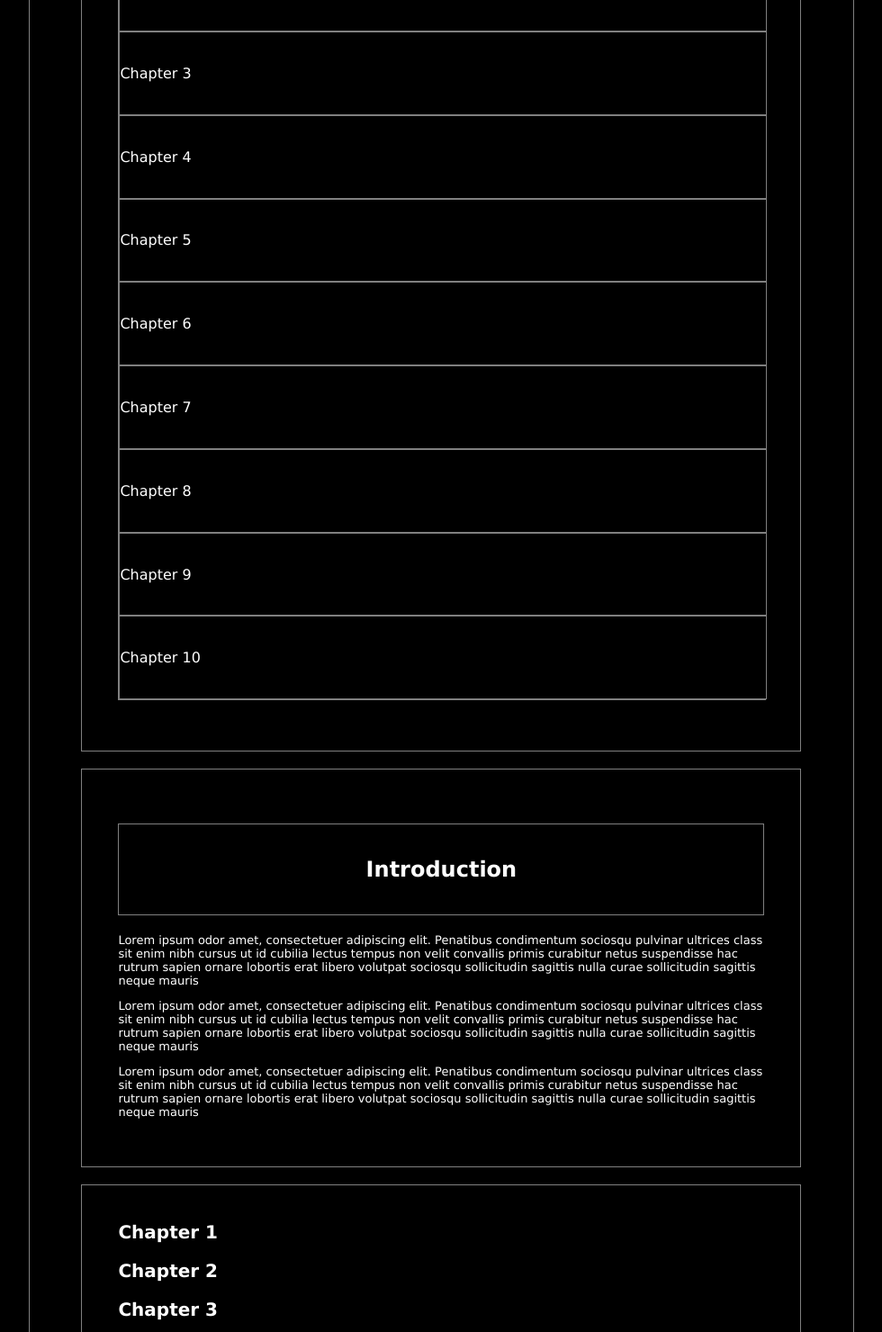
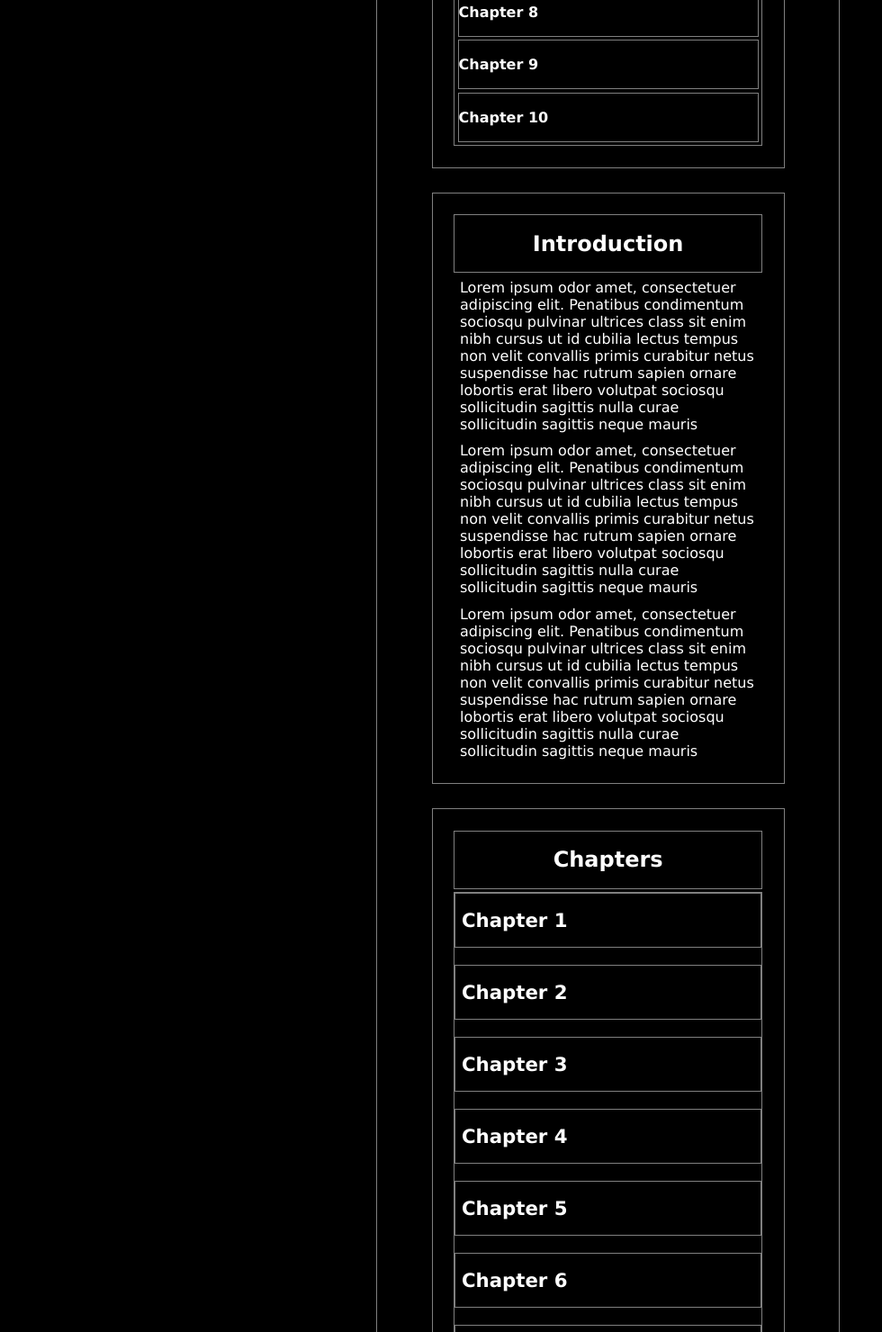
Before and after one commit to wallitimbiri/html-project, a plain HTML site: page index.html in a window 1280 px wide. Shown: the part 1320-2800 px from the top of the page at 90% size, without its empty margins (259-1239 px from the left). Drawn offline with Linux system fonts and the light colour scheme.

Commit message:
Add files via upload

```diff
--- a/index.html
+++ b/index.html
@@ -8,7 +8,7 @@
     </head>
 
     <body>
-        <h1>Title</h1>
+        <h1>Book Title</h1>
 <br />
         <section>
         <h2>Dedication</h2>
@@ -47,105 +47,99 @@
 <br />
 
 <section>
-  <div class="intro">
   <h2>Introduction</h2>
-  <p>Lorem ipsum odor amet, consectetuer adipiscing elit. Penatibus condimentum sociosqu pulvinar ultrices class sit enim nibh cursus ut id cubilia lectus tempus non velit convallis primis curabitur netus suspendisse hac rutrum sapien ornare lobortis erat libero volutpat sociosqu sollicitudin sagittis nulla curae sollicitudin sagittis neque mauris </p>
-  <p>Lorem ipsum odor amet, consectetuer adipiscing elit. Penatibus condimentum sociosqu pulvinar ultrices class sit enim nibh cursus ut id cubilia lectus tempus non velit convallis primis curabitur netus suspendisse hac rutrum sapien ornare lobortis erat libero volutpat sociosqu sollicitudin sagittis nulla curae sollicitudin sagittis neque mauris </p>
-  <p>Lorem ipsum odor amet, consectetuer adipiscing elit. Penatibus condimentum sociosqu pulvinar ultrices class sit enim nibh cursus ut id cubilia lectus tempus non velit convallis primis curabitur netus suspendisse hac rutrum sapien ornare lobortis erat libero volutpat sociosqu sollicitudin sagittis nulla curae sollicitudin sagittis neque mauris </p>
+    <div class="intro" id="introduction">
+      <p>Lorem ipsum odor amet, consectetuer adipiscing elit. Penatibus condimentum sociosqu pulvinar ultrices class sit enim nibh cursus ut id cubilia lectus tempus non velit convallis primis curabitur netus suspendisse hac rutrum sapien ornare lobortis erat libero volutpat sociosqu sollicitudin sagittis nulla curae sollicitudin sagittis neque mauris </p>
+      <p>Lorem ipsum odor amet, consectetuer adipiscing elit. Penatibus condimentum sociosqu pulvinar ultrices class sit enim nibh cursus ut id cubilia lectus tempus non velit convallis primis curabitur netus suspendisse hac rutrum sapien ornare lobortis erat libero volutpat sociosqu sollicitudin sagittis nulla curae sollicitudin sagittis neque mauris </p>
+      <p>Lorem ipsum odor amet, consectetuer adipiscing elit. Penatibus condimentum sociosqu pulvinar ultrices class sit enim nibh cursus ut id cubilia lectus tempus non velit convallis primis curabitur netus suspendisse hac rutrum sapien ornare lobortis erat libero volutpat sociosqu sollicitudin sagittis nulla curae sollicitudin sagittis neque mauris </p>
   </div>
   </section>
 <br />
 <section>
-<div class="chapter">
+  <h2>Chapters</h2>
+  <div class="chapters">
+
+    <div class="chapter" id="chapter1">
 <button type="button" class="collapsible">Chapter 1</button>
 <div class="content">
   <p>Lorem ipsum dolor sit amet, consectetur adipisicing elit, sed do eiusmod tempor incididunt ut labore et dolore magna aliqua. Ut enim ad minim veniam, quis nostrud exercitation ullamco laboris nisi ut aliquip ex ea commodo consequat.</p>
 </div>
 </div>
-
 <br />
 
-<div class="chapter">
+    <div class="chapter" id="chapter2">
 <button type="button" class="collapsible">Chapter 2</button>
 <div class="content">
   <p>Lorem ipsum dolor sit amet, consectetur adipisicing elit, sed do eiusmod tempor incididunt ut labore et dolore magna aliqua. Ut enim ad minim veniam, quis nostrud exercitation ullamco laboris nisi ut aliquip ex ea commodo consequat.</p>
 </div>
 </div>
-
 <br />
 
-<div class="chapter">
+    <div class="chapter" id="chapter3">
 <button type="button" class="collapsible">Chapter 3</button>
 <div class="content">
   <p>Lorem ipsum dolor sit amet, consectetur adipisicing elit, sed do eiusmod tempor incididunt ut labore et dolore magna aliqua. Ut enim ad minim veniam, quis nostrud exercitation ullamco laboris nisi ut aliquip ex ea commodo consequat.</p>
 </div>
 </div>
-
 <br />
 
-<div class="chapter">
+    <div class="chapter" id="chapter4">
 <button type="button" class="collapsible">Chapter 4</button>
 <div class="content">
   <p>Lorem ipsum dolor sit amet, consectetur adipisicing elit, sed do eiusmod tempor incididunt ut labore et dolore magna aliqua. Ut enim ad minim veniam, quis nostrud exercitation ullamco laboris nisi ut aliquip ex ea commodo consequat.</p>
 </div>
 </div>
-
 <br />
 
-<div class="chapter">
+    <div class="chapter" id="chapter5">
 <button type="button" class="collapsible">Chapter 5</button>
 <div class="content">
   <p>Lorem ipsum dolor sit amet, consectetur adipisicing elit, sed do eiusmod tempor incididunt ut labore et dolore magna aliqua. Ut enim ad minim veniam, quis nostrud exercitation ullamco laboris nisi ut aliquip ex ea commodo consequat.</p>
 </div>
 </div>
-
 <br />
 
-<div class="chapter">
+    <div class="chapter" id="chapter6">
 <button type="button" class="collapsible">Chapter 6</button>
 <div class="content">
   <p>Lorem ipsum dolor sit amet, consectetur adipisicing elit, sed do eiusmod tempor incididunt ut labore et dolore magna aliqua. Ut enim ad minim veniam, quis nostrud exercitation ullamco laboris nisi ut aliquip ex ea commodo consequat.</p>
 </div>
 </div>
-
 <br />
 
-<div class="chapter">
+    <div class="chapter" id="chapter7">
 <button type="button" class="collapsible">Chapter 7</button>
 <div class="content">
   <p>Lorem ipsum dolor sit amet, consectetur adipisicing elit, sed do eiusmod tempor incididunt ut labore et dolore magna aliqua. Ut enim ad minim veniam, quis nostrud exercitation ullamco laboris nisi ut aliquip ex ea commodo consequat.</p>
 </div>
 </div>
-
 <br />
 
-<div class="chapter">
+    <div class="chapter" id="chapter8">
 <button type="button" class="collapsible">Chapter 8</button>
 <div class="content">
   <p>Lorem ipsum dolor sit amet, consectetur adipisicing elit, sed do eiusmod tempor incididunt ut labore et dolore magna aliqua. Ut enim ad minim veniam, quis nostrud exercitation ullamco laboris nisi ut aliquip ex ea commodo consequat.</p>
 </div>
 </div>
-
 <br />
 
-<div class="chapter">
+    <div class="chapter" id="chapter9">
 <button type="button" class="collapsible">Chapter 9</button>
 <div class="content">
   <p>Lorem ipsum dolor sit amet, consectetur adipisicing elit, sed do eiusmod tempor incididunt ut labore et dolore magna aliqua. Ut enim ad minim veniam, quis nostrud exercitation ullamco laboris nisi ut aliquip ex ea commodo consequat.</p>
 </div>
 </div>
-
 <br />
 
-<div class="chapter">
+    <div class="chapter" id="chapter10">
 <button type="button" class="collapsible">Chapter 10</button>
 <div class="content">
   <p>Lorem ipsum dolor sit amet, consectetur adipisicing elit, sed do eiusmod tempor incididunt ut labore et dolore magna aliqua. Ut enim ad minim veniam, quis nostrud exercitation ullamco laboris nisi ut aliquip ex ea commodo consequat.</p>
 </div>
 </div>
-
 <br />
 
+  </div>
 </section>
 
 <script>
--- a/styles.css
+++ b/styles.css
@@ -3,6 +3,7 @@
     color: white;
     font-family: verdana;
     text-align: center;
+    margin: 1%;
     padding: 5%;
     scroll-behavior: smooth;
 }
@@ -10,9 +11,7 @@ body {
     border: 1px solid grey;
     border-radius: 10px;
     float: right;
-    width: auto;
-    height: auto;
-    max-width: 800px;
+    max-width: 400px;
     min-width: 300px;
 }
 h1 {
@@ -25,49 +24,58 @@ h2 {
     border: 1px solid grey;
 }
 p {
-    padding: 0%;
+    padding: 1%;
     text-align: left;
-    font-size: 13px;
+    font-size: 100%;
+    height: auto;
 }
 .dedication {
     border: 1px solid grey;
-    padding: 1%;
+    padding: 5%;
     text-align: left;
 }
 .quotation {
     border: 1px solid grey;
-    width: 80%;
     padding: 10%;
 }
 .quote {
     border: 1px solid grey;
+    padding: 5%;
 }
 ul {
     border: 1px solid grey;
     padding: 0%;
-    width: 100%;
     list-style-type: none;
 }
 li {
     border: 1px solid grey;
     padding: 5% 0%;
-    width: 100%;
     text-align: left;
+    font-size: 100%;
+    font-weight: bold;
 }
 .intro {
     padding: 0%;
 }
+.chapters {
+    border: 1px solid grey;
+    padding: 0%;
+}
 .chapter {
+    border: 1px solid grey;
+    margin: 0%;
     padding: 0%;
+    height: auto;
 }
 
 .collapsible {
     border: none;
-    padding:0%;
+    margin: 0%;
+    padding: 5% 2%;
     cursor: pointer;
     width: 100%;
     text-align: left;
-    font-size: 20px;
+    font-size: 133%;
     font-weight: bold;
 }
 
@@ -76,7 +84,8 @@ li {
 }
 
 .content {
-    padding: 0%;
+    margin: 0%;
+    padding: 0% 1%;
     max-height: 0;
     overflow: hidden;
     transition: max-height 0.2s ease-out;
```
